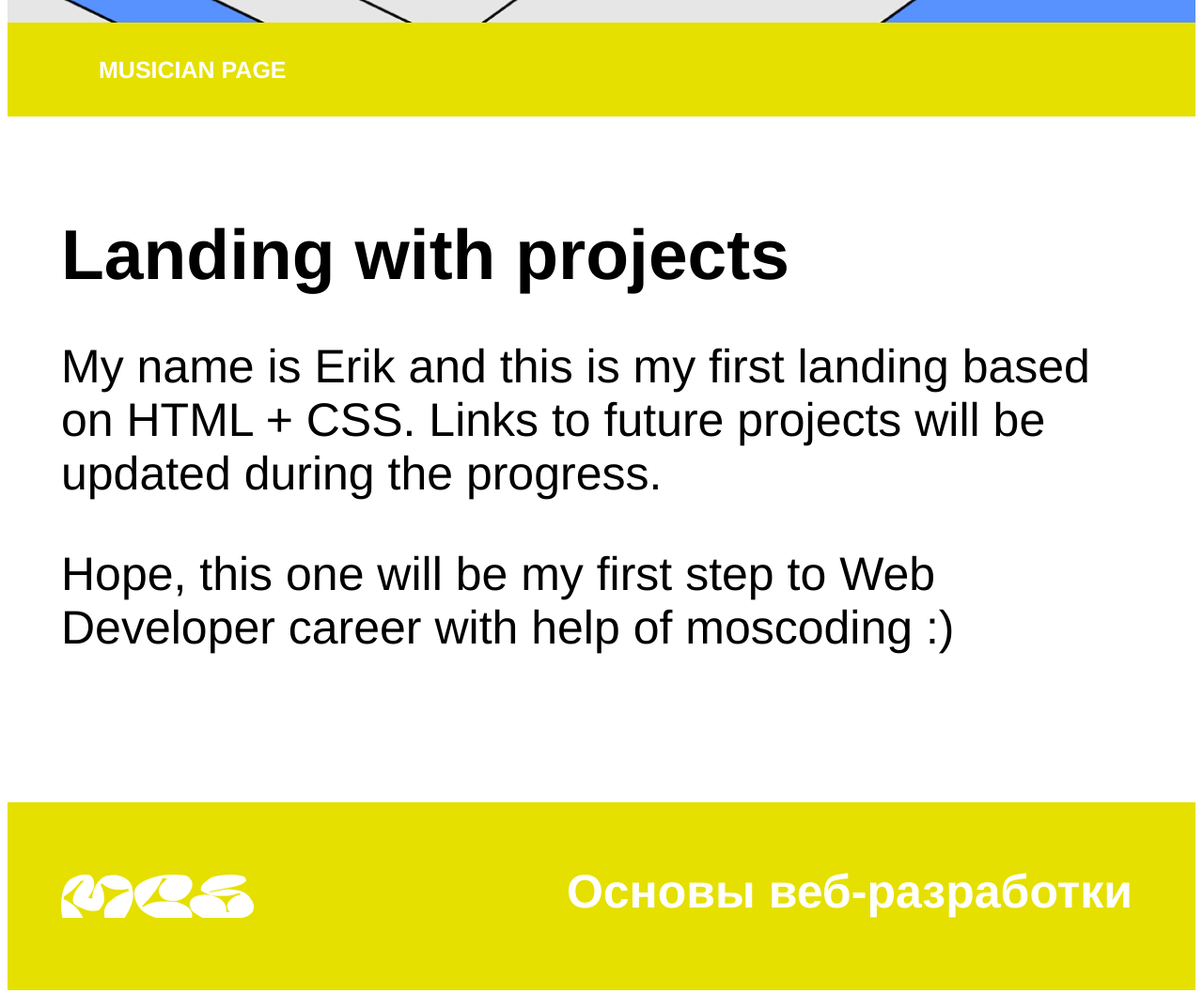
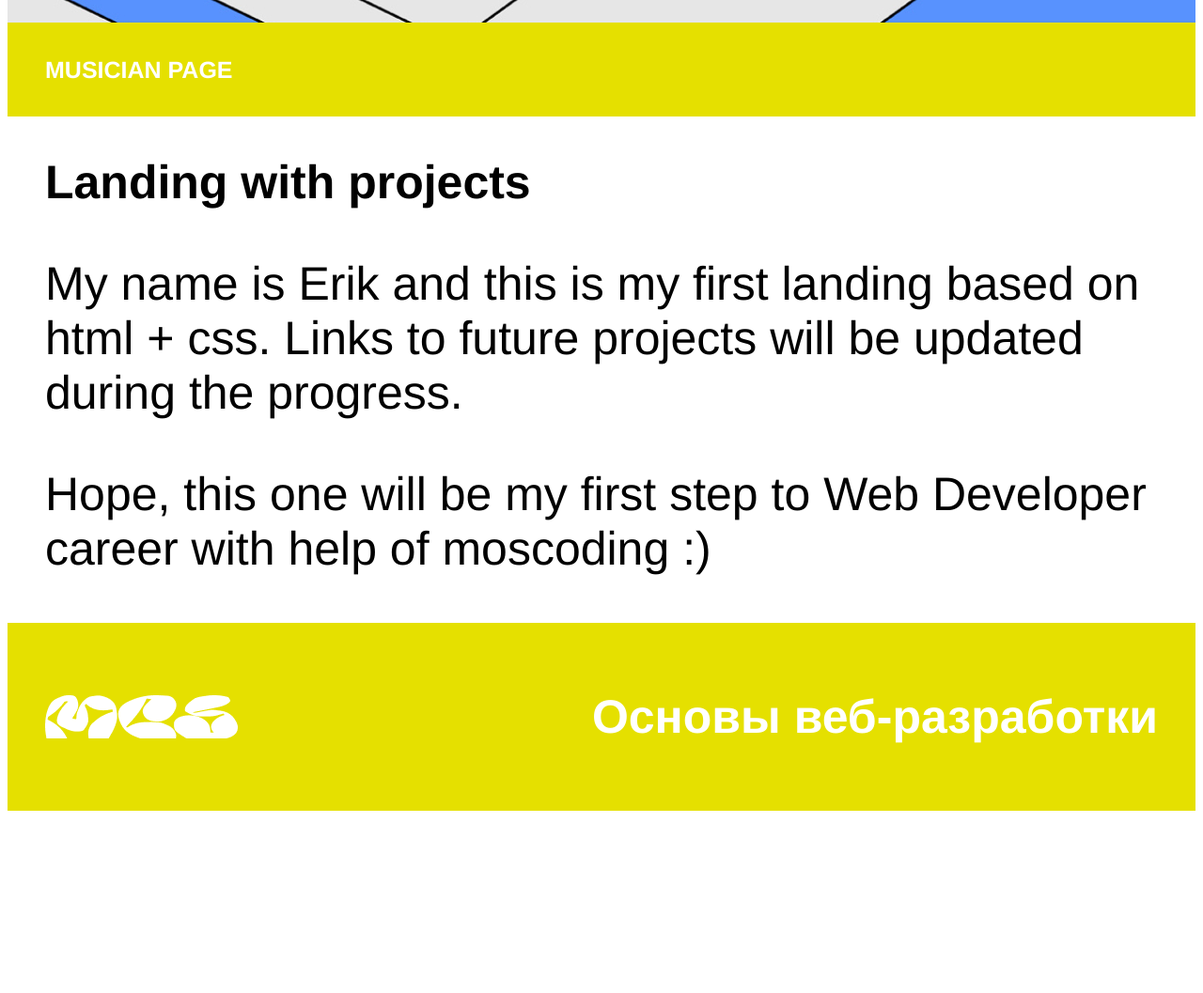
Before and after one commit to erborg/WebDev_MCS-, a plain HTML site: page index.html in a window 1280 px wide. Shown: the part 1290-2347 px from the top of the page at 94% size. After the commit the page ends 2161 px from the top, so only its background shows below. Drawn offline with Linux system fonts and the light colour scheme.

Commit message:
updated css + html

```diff
--- a/css/reset.css
+++ /dev/null
@@ -1,48 +0,0 @@
-/* http://meyerweb.com/eric/tools/css/reset/
-   v2.0 | 20110126
-   License: none (public domain)
-*/
-
-html, body, div, span, applet, object, iframe,
-h1, h2, h3, h4, h5, h6, p, blockquote, pre,
-a, abbr, acronym, address, big, cite, code,
-del, dfn, em, img, ins, kbd, q, s, samp,
-small, strike, strong, sub, sup, tt, var,
-b, u, i, center,
-dl, dt, dd, ol, ul, li,
-fieldset, form, label, legend,
-table, caption, tbody, tfoot, thead, tr, th, td,
-article, aside, canvas, details, embed,
-figure, figcaption, footer, header, hgroup,
-menu, nav, output, ruby, section, summary,
-time, mark, audio, video {
-	margin: 0;
-	padding: 0;
-	border: 0;
-	font-size: 100%;
-	font: inherit;
-	vertical-align: baseline;
-}
-/* HTML5 display-role reset for older browsers */
-article, aside, details, figcaption, figure,
-footer, header, hgroup, menu, nav, section {
-	display: block;
-}
-body {
-	line-height: 1;
-}
-ol, ul {
-	list-style: none;
-}
-blockquote, q {
-	quotes: none;
-}
-blockquote:before, blockquote:after,
-q:before, q:after {
-	content: '';
-	content: none;
-}
-table {
-	border-collapse: collapse;
-	border-spacing: 0;
-}
--- a/css/style.css
+++ b/css/style.css
@@ -5,8 +5,8 @@
 .heading h1 {
 	font-family: 'Helvetica';
 	font-size: 50px;
-	line-height: 57px;
-	padding: 57px;
+	line-height: 200px;
+	margin-left: 40px;
 	color: white;
 }
 .main-image {
@@ -15,52 +15,56 @@
 	background-image: url(../img/driko.jpg);
 }
 .links {
-	margin: 0;
 	height: 100px;
 	background-color: rgba(229, 224, 0, 1);
 }
+.links ul {
+	margin: 0px;
+}
+.links li {
+	list-style-type: none;
+}
 .links a {
-	padding: 57px;
 	text-decoration: none;
 	text-transform: uppercase;
 	font-family: 'Helvetica';
 	font-style: normal;
 	font-weight: bold;
 	font-size: 25px;
-	line-height: 29px;
-	align-items: center;
+	line-height: 100px;
 	color: white;
 }
-.text-block {
-	padding: 57px;
+.main-block {
+	font-family: Helvetica;
+	font-style: normal;
+	font-weight: 300;
+	font-size: 50px;
+	color: black;
+}
+.main-block h2 {
 	font-family: Helvetica;
 	font-style: normal;
 	font-weight: 700;
 	font-size: 50px;
-	line-height: 57px;
 	text-align: left;
+	margin-left: 40px;
 	color: black;
 }
-.text-block div {
-	font-family: Helvetica;
-	font-style: normal;
-	font-weight: 300;
-	font-size: 50px;
-	line-height: 57px;
-	color: black;
+.main-block p {
+	margin-left: 40px;
 }
 .footer {
 	height: 200px;
 	background-color: rgba(229, 224, 0, 1);
 	background-image: url(../img/logo.png);
 	background-repeat: no-repeat;
-	background-position: bottom 50% left 57px;
+	background-position: bottom 50% left 40px;
 }
 .footer h3 {
 	font-family: Helvetica;
 	font-size: 50px;
-	padding: 67px;
-	line-height: 57px;
+	line-height: 200px;
 	text-align: right;
+	margin-right: 40px;
 	color: white;
 }
--- a/index.html
+++ b/index.html
@@ -7,28 +7,19 @@
 	<link rel="stylesheet" href="css/style.css">
 </head>
 <body>
-	<header>
-		<div class="heading">
+	<header class="heading">
 		<h1>Erik Borg</h1>
-		</div>
 	</header>
 	<main>
+		<section class="main-block">
 		<div class="main-image"></div>
-		<ul class="links">
-			<br><br><a href="03_my_favorite_musician/index.html">Musician Page</a>
-		</ul>
-		<section>
-			<div class="text-block">
+		<nav class="links"><ul><li><a href="03_my_favorite_musician/index.html">MUSICIAN PAGE</a></li></ul></nav>
 			<h2>Landing with projects</h2>
-				<div>
-					<p>My name is Erik and this is my first landing based on HTML + CSS. Links to future projects will be updated during the progress.</p><p>Hope, this one will be my first step to Web Developer career with help of moscoding :)</p></div>
-				</div>
-			</section>
-			<section>
-				<div class="footer">
-					<h3>Основы веб-разработки</h3>
-				</div>
+			<p>My name is Erik and this is my first landing based on html + css. Links to future projects will be updated during the progress.</p><p>Hope, this one will be my first step to Web Developer career with help of moscoding :)</p>
 		</section>
 	</main>
+	<footer class="footer">
+		<h3>Основы веб-разработки</h3>
+	</footer>
 </body>
 </html>
```
Lines whose indentation alone changed are shown as unchanged.
